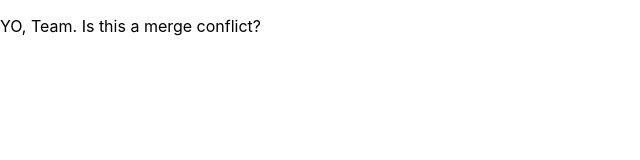
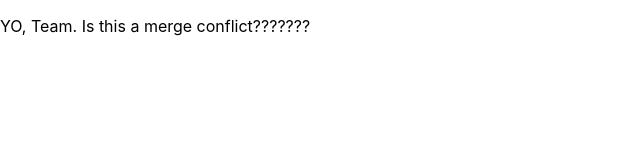
Before and after one commit to SamRoehrich/actions-playground, a Next.js app: page /home in a window 1280 px wide. Shown: the top 160 px of the page, without its empty margins (0-640 px from the left). Built offline with nearby package versions, Linux system fonts and the light colour scheme.

Commit message:
trying to make a merge conflict

```diff
--- a/pages/home.js
+++ b/pages/home.js
@@ -3,7 +3,7 @@ import React from 'react'
 export default function Home() {
 	return (
 		<div>
-			<p>YO, Team. Is this a merge conflict?</p>
+			<p>YO, Team. Is this a merge conflict???????</p>
 		</div>
 	)
 }
```
